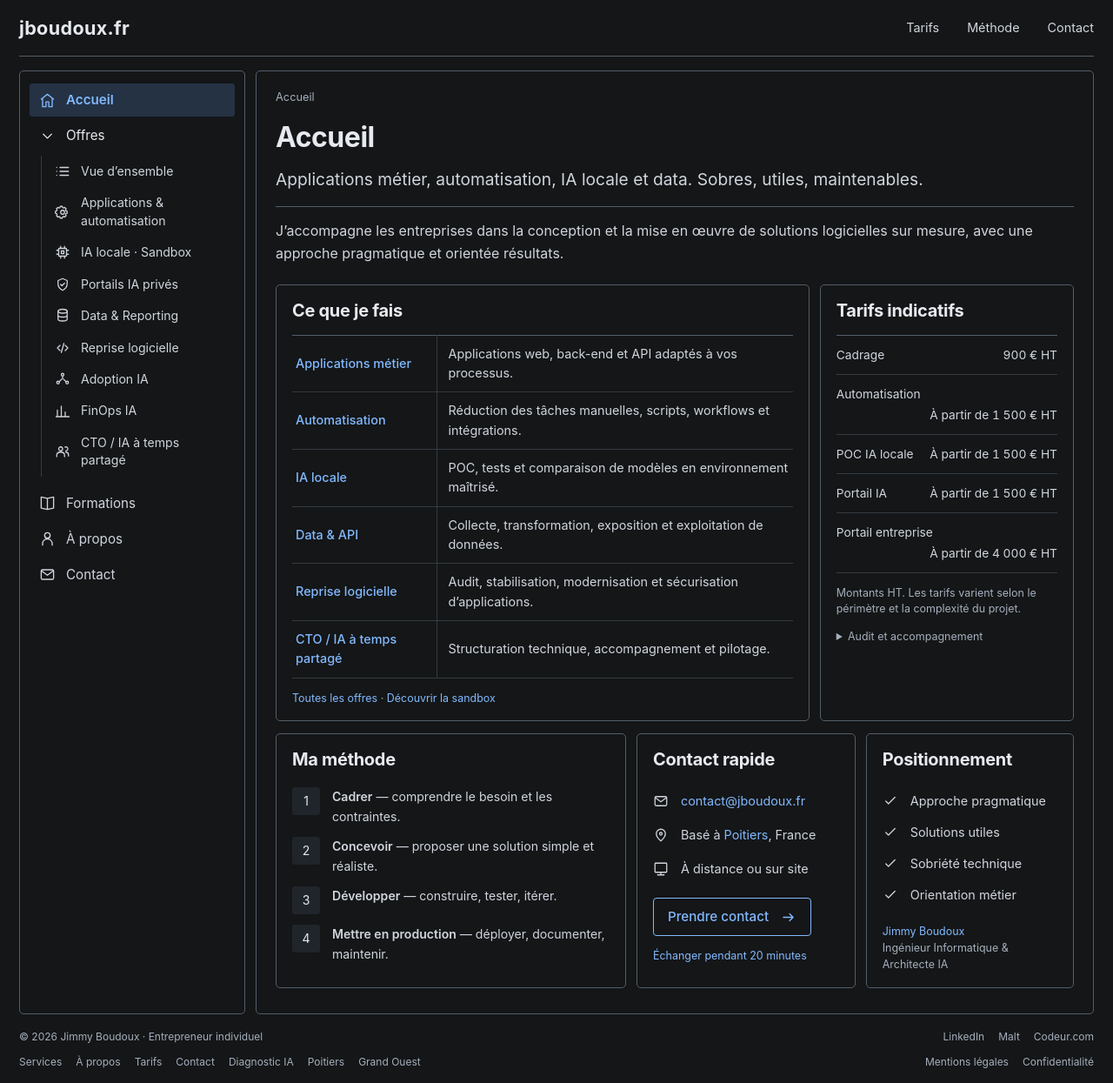
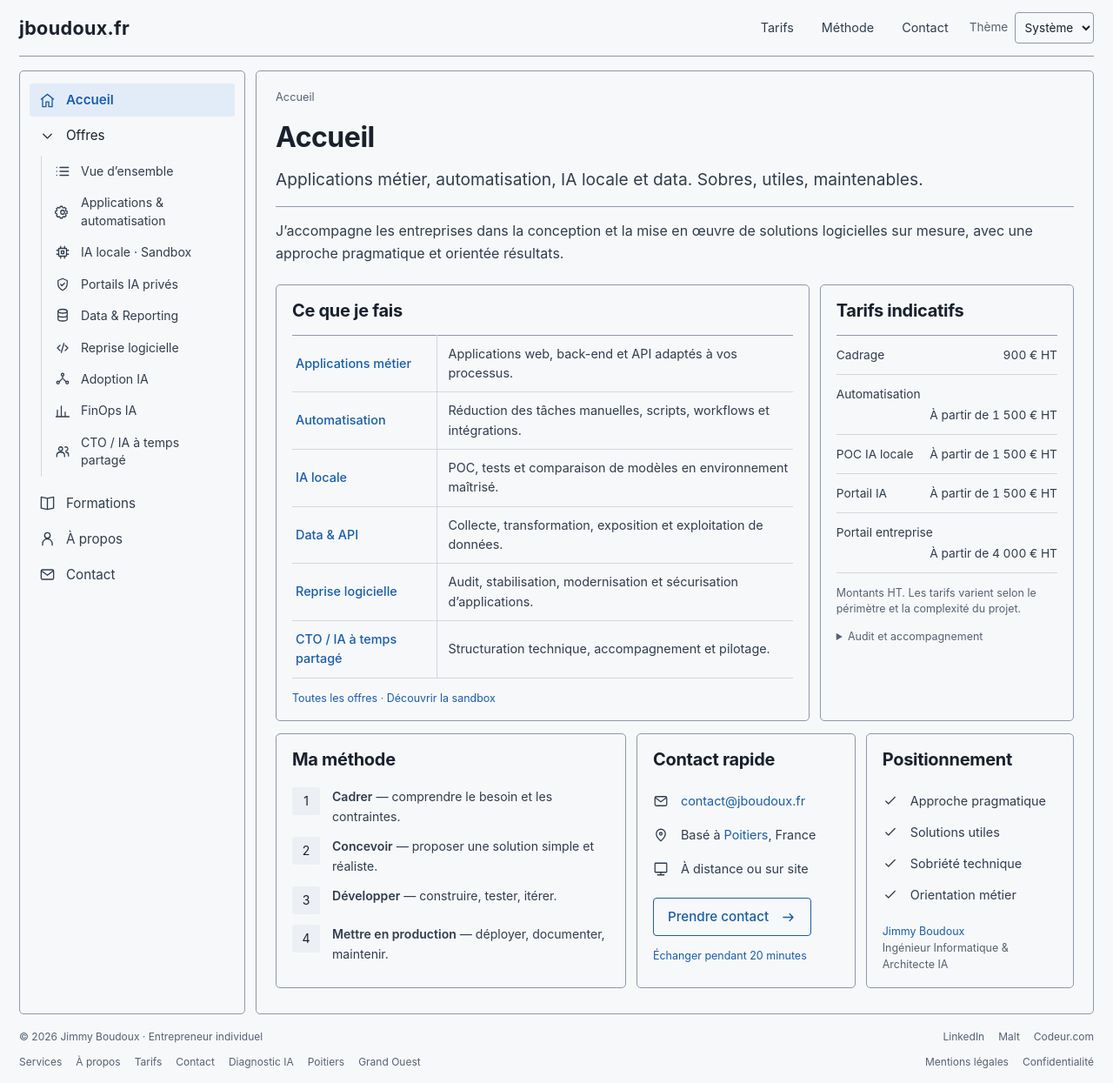
Before and after one commit to jimmyboudoux/jimmyboudoux.github.io, a Jekyll site: the page built from index.html, in a window 1280 px wide and 1245 px high. Shown: the whole window at 87% size. Built offline with Jekyll 4.4.1, drawn with Linux system fonts in a browser that asks for light colours.

Commit message:
Add persistent light and dark theme selector

```diff
--- a/_includes/head/meta.html
+++ b/_includes/head/meta.html
@@ -30,4 +30,5 @@ page_description | replace: '__person_name__', site.person_name %}
 <meta name="twitter:image" content="{{ social_image }}" />
 <meta name="twitter:image:alt" content="{{ site.person_name | escape }} — {{ site.professional_title | escape }}" />
 <link rel="icon" href="{{ '/assets/img/favicon.svg' | relative_url }}" type="image/svg+xml" sizes="any" />
+<script src="{{ '/assets/js/theme.js' | relative_url }}?v={{ asset_revision }}"></script>
 <link rel="stylesheet" href="{{ '/assets/css/site.css' | relative_url }}?v={{ asset_revision }}" />
--- a/_includes/header.html
+++ b/_includes/header.html
@@ -11,6 +11,14 @@
       <a href="{{ '/#approche' | relative_url }}">Méthode</a>
       <a href="{{ '/contact/' | relative_url }}" aria-current="{{ contact_current }}">Contact</a>
     </nav>
+    <label class="theme-switcher" data-theme-switcher hidden>
+      <span>Thème</span>
+      <select aria-label="Thème de couleur" data-theme-select>
+        <option value="system">Système</option>
+        <option value="light">Clair</option>
+        <option value="dark">Sombre</option>
+      </select>
+    </label>
     <button
       class="menu-btn"
       type="button"
--- a/_sass/base/_foundation.scss
+++ b/_sass/base/_foundation.scss
@@ -43,6 +43,33 @@
   --sans: ui-sans-serif, -apple-system, BlinkMacSystemFont, 'Segoe UI', Roboto, Helvetica, Arial, sans-serif;
   --serif: var(--sans);
 }
+
+@mixin light-palette {
+  color-scheme: light;
+  --bg: #f7f8fa;
+  --surface: #ffffff;
+  --surface-solid: #ffffff;
+  --surface-soft: #eceff3;
+  --ink: #19212c;
+  --ink-2: #303d4d;
+  --text: #303d4d;
+  --text-soft: #556273;
+  --line: #d2d8e0;
+  --line-strong: #8d98a7;
+  --link: #185da8;
+  --selected: #e2ecf8;
+  --danger: #a72d28;
+}
+:root[data-color-theme='light'] {
+  @include light-palette;
+}
+// Without JavaScript, use the computer's appearance preference.
+@media (prefers-color-scheme: light) {
+  :root:not([data-color-theme]) {
+    @include light-palette;
+  }
+}
+
 * {
   box-sizing: border-box;
 }
--- a/_sass/components/_header.scss
+++ b/_sass/components/_header.scss
@@ -29,6 +29,21 @@
 .header-links a[aria-current='page'] {
   color: var(--link);
   text-decoration: underline;
+}
+.theme-switcher {
+  display: flex;
+  align-items: center;
+  gap: 0.5rem;
+  color: var(--text-soft);
+  font-size: 0.85rem;
+}
+.theme-switcher select {
+  min-height: 36px;
+  padding: 0.3rem 0.4rem;
+  border: 1px solid var(--line-strong);
+  border-radius: 4px;
+  background: var(--bg);
+  color: var(--ink);
 }
 .menu-btn {
   display: none;
@@ -167,14 +182,20 @@
   .navbar {
     min-height: 60px;
     flex-wrap: wrap;
-    gap: 0.5rem 1rem;
+    gap: 0.5rem;
     padding: 10px 0;
   }
   .brand {
     font-size: 1.15rem;
   }
+  .theme-switcher {
+    margin-left: auto;
+  }
+  .theme-switcher > span {
+    display: none;
+  }
   .menu-btn {
-    margin-left: auto;
+    margin-left: 0;
     order: 1;
   }
   .header-links {
--- /dev/null
+++ b/assets/js/theme.js
@@ -0,0 +1,39 @@
+// Run before the stylesheet so a saved preference applies on the first paint.
+(() => {
+  const storageKey = 'jboudoux-color-theme';
+  const systemTheme = window.matchMedia('(prefers-color-scheme: dark)');
+  let preference = 'system';
+  try {
+    const saved = window.localStorage.getItem(storageKey);
+    if (['light', 'dark', 'system'].includes(saved)) preference = saved;
+  } catch {
+    // Theme switching remains available when browser storage is blocked.
+  }
+
+  const applyTheme = () => {
+    const theme = preference === 'system' ? (systemTheme.matches ? 'dark' : 'light') : preference;
+    document.documentElement.dataset.colorTheme = theme;
+    document.querySelector('meta[name="theme-color"]')?.setAttribute('content', theme === 'dark' ? '#141617' : '#f7f8fa');
+  };
+  applyTheme();
+  systemTheme.addEventListener('change', () => {
+    if (preference === 'system') applyTheme();
+  });
+
+  document.addEventListener('DOMContentLoaded', () => {
+    const select = document.querySelector('[data-theme-select]');
+    const switcher = document.querySelector('[data-theme-switcher]');
+    if (!select || !switcher) return;
+    select.value = preference;
+    switcher.hidden = false;
+    select.addEventListener('change', () => {
+      preference = select.value;
+      try {
+        window.localStorage.setItem(storageKey, preference);
+      } catch {
+        // Keep the selected theme for this page even without persistence.
+      }
+      applyTheme();
+    });
+  });
+})();
--- a/package.json
+++ b/package.json
@@ -3,7 +3,7 @@
   "scripts": {
     "format": "prettier --write '**/*.{html,scss}'",
     "format:check": "prettier --check '**/*.{html,scss}'",
-    "test:js": "node test/js/diagnostic.test.mjs && node test/js/site.test.mjs"
+    "test:js": "node test/js/diagnostic.test.mjs && node test/js/site.test.mjs && node test/js/theme.test.mjs"
   },
   "devDependencies": {
     "@shopify/prettier-plugin-liquid": "1.11.0",
```
Also changed, not shown: docs/plan-ui-minimalist.md (+8 -0 lines), test/js/theme.test.mjs (added, +77 -0 lines), 1 other file.
